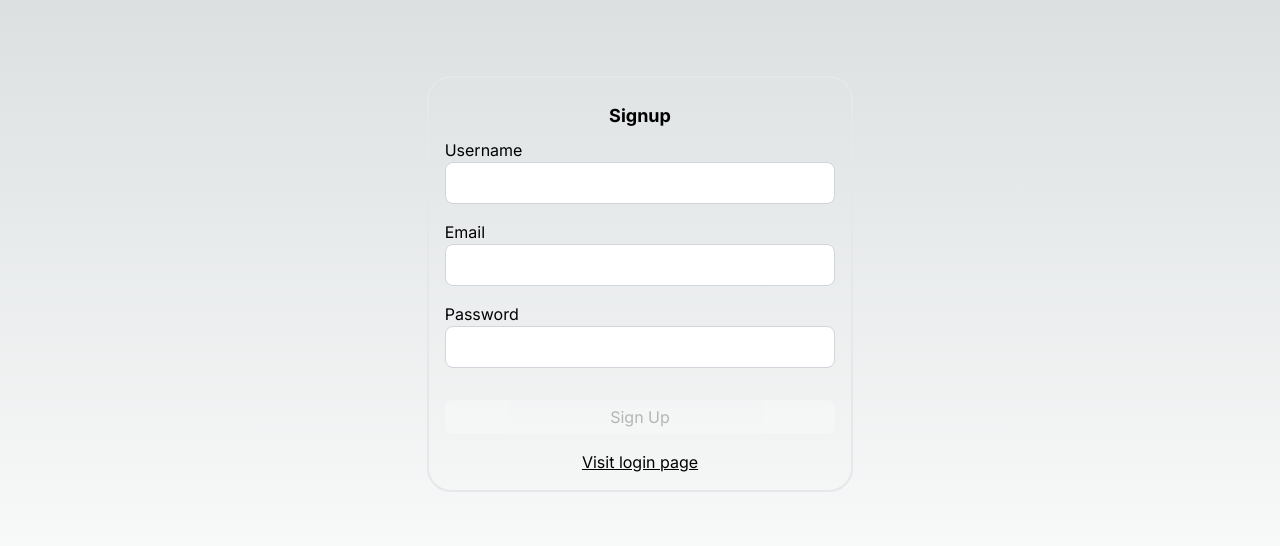
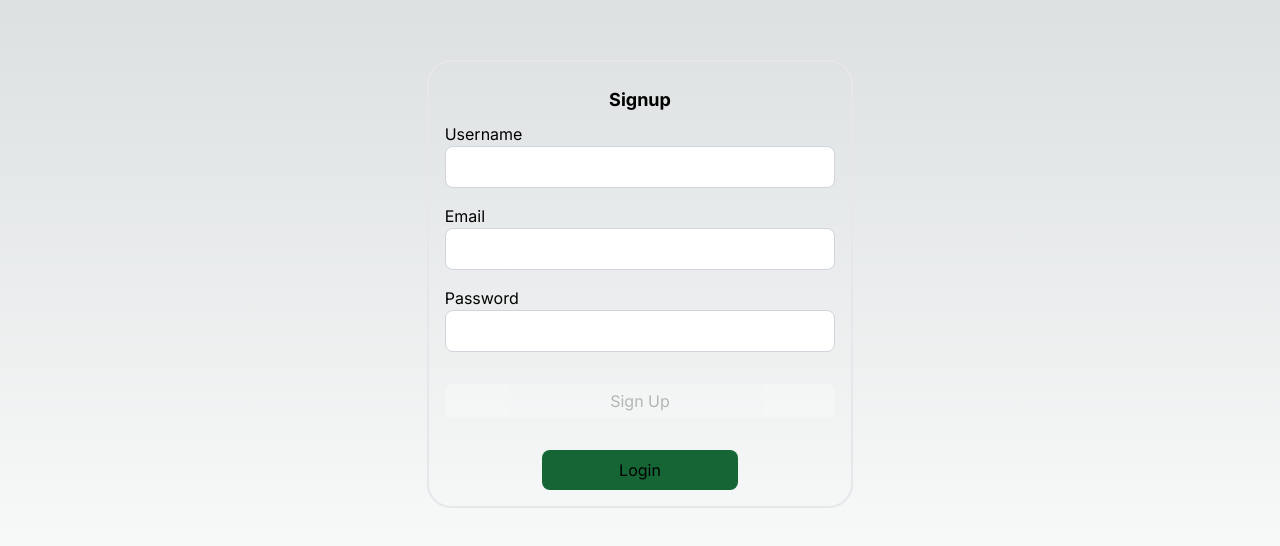
Before and after one commit to shiraznazir/first-nextjs-app, a Next.js app: page /signup in a window 1280 px wide. Shown: the part 116-662 px from the top of the page. Built offline with nearby package versions, Linux system fonts and the light colour scheme.

Commit message:
changes config file

```diff
--- /dev/null
+++ b/next.config.js
@@ -0,0 +1,8 @@
+module.exports = {
+  env: {
+    MONGODB_URI:
+      "mongodb+srv://talmud786:5724208sN@users.zpm7hjp.mongodb.net/first-nextjs-app",
+    TOKEN_SECRET: "shiraznazirpasha9837305499",
+    DOMAIN: "http://localhost:3000/",
+  },
+};
--- a/next.config.mjs
+++ /dev/null
@@ -1,4 +0,0 @@
-/** @type {import('next').NextConfig} */
-const nextConfig = {};
-
-export default nextConfig;
--- a/package.json
+++ b/package.json
@@ -25,6 +25,7 @@
     "@types/bcryptjs": "^2.4.6",
     "@types/jsonwebtoken": "^9.0.5",
     "@types/node": "^20",
+    "@types/nodemailer": "^6.4.14",
     "@types/react": "^18",
     "@types/react-dom": "^18",
     "autoprefixer": "^10.0.1",
--- a/src/app/forgotpassword/page.tsx
+++ b/src/app/forgotpassword/page.tsx
@@ -1,9 +1,9 @@
 "use client";
-import axios from 'axios';
-import Link from 'next/link';
-import React, { useEffect, useState } from 'react'
-import { Toaster , toast } from "react-hot-toast";
-import { useRouter } from 'next/navigation';
+import axios from "axios";
+import Link from "next/link";
+import React, { useEffect, useState } from "react";
+import { Toaster, toast } from "react-hot-toast";
+import { useRouter } from "next/navigation";
 
 const ForgotPasswordPage = () => {
   const router = useRouter();
@@ -11,18 +11,17 @@ const ForgotPasswordPage = () => {
   const [btnDisable, setBtnDisable] = useState(true);
   const [loading, setLoading] = useState(false);
 
-    useEffect(()=>{
-        if(email.length > 2){
-            setBtnDisable(false)
+  useEffect(() => {
+    if (email.length > 2) {
+      setBtnDisable(false);
     }
-    }, [email])
+  }, [email]);
 
-    const onChangePassword = async () =>{
-
+  const onChangePassword = async () => {
     try {
       setLoading(true);
       setBtnDisable(true);
-            const response =  await axios.post("/api/users/forgotpassword", { email });
+      const response = await axios.post("/api/users/forgotpassword", { email });
 
       if (response.data.status === 500) {
         toast.error("Forgot password Failed");
@@ -37,7 +36,7 @@ const ForgotPasswordPage = () => {
     } finally {
       setLoading(false);
     }
-    }
+  };
 
   return (
     <div className="flex flex-col justify-center items-center min-h-screen">
@@ -62,13 +61,18 @@ const ForgotPasswordPage = () => {
         >
           {loading ? "loading..." : "Get link"}
         </button>
-      <Link className="text-center underline" href="/login">
-        Visit login page
+        <div className="mt-4 flex flex-col justify-center items-center">
+          <Link
+            className="w-6/12 py-2 px-12 rounded-lg text-center bg-green-800"
+            href="/login"
+          >
+            Login
           </Link>
+        </div>
       </div>
       <Toaster position="top-right" />
     </div>
-  )
-}
+  );
+};
 
-export default ForgotPasswordPage
+export default ForgotPasswordPage;
--- a/src/app/signup/page.tsx
+++ b/src/app/signup/page.tsx
@@ -3,7 +3,7 @@ import Link from "next/link";
 import React, { useEffect, useState } from "react";
 import axios from "axios";
 import { useRouter } from 'next/navigation'
-import { Toaster , toast } from "react-hot-toast";
+import { Toaster, toast } from "react-hot-toast";
 
 export default function SignupPage() {
   const router = useRouter();
@@ -29,7 +29,7 @@ export default function SignupPage() {
       if (response.data.status === 500) {
         toast.error("Signup Failed");
         setBtnDisable(false);
-      }else{
+      } else {
         toast.success("User created successfully");
         router.push("/login");
       }
@@ -83,18 +83,22 @@ export default function SignupPage() {
           onChange={(e) => setUser({ ...user, password: e.target.value })}
         />
         <button
-          className={`my-4 bg-white rounded-lg p-[0.3rem] text-black ${
-            btnDisable ? "opacity-25" : "opacity-100"
-          }`}
+          className={`my-4 bg-white rounded-lg p-[0.3rem] text-black ${btnDisable ? "opacity-25" : "opacity-100"
+            }`}
           type="button"
           onClick={onSignUp}
           disabled={btnDisable}
         >
           {loading ? "loading..." : "Sign Up"}
         </button>
-        <Link className="text-center underline" href="/login">
-          Visit login page
-        </Link>
+        <div className="mt-4 flex flex-col justify-center items-center">
+          <Link
+            className="w-6/12 py-2 px-12 rounded-lg text-center bg-green-800"
+            href="/login"
+          >
+            Login
+          </Link>
+        </div>
       </div>
       <Toaster position="top-right" />
     </div>
--- a/src/dbConfig/dbConfig.ts
+++ b/src/dbConfig/dbConfig.ts
@@ -1,11 +1,10 @@
 import mongoose from "mongoose";
-import "dotenv/config";
 
 export const connect = async () => {
+  const url =
+    "mongodb+srv://talmud786:5724208sN@users.zpm7hjp.mongodb.net/first-nextjs-app";
   try {
-    await mongoose.connect(
-      "mongodb+srv://talmud786:5724208sN@users.zpm7hjp.mongodb.net/first-nextjs-app"
-    );
+    await mongoose.connect(url);
 
     const connection = mongoose.connection;
     connection.on("connected", () => {
--- a/src/helper/mailer.ts
+++ b/src/helper/mailer.ts
@@ -41,7 +41,6 @@ export const sendEmail = async ({ email, emailType, userId }: any) => {
       }?token=${hashedToken}
         </p>`,
     };
-    console.log("Mail OPtions ", mailOptions);
 
     const mailResponse = await transport.sendMail(mailOptions);
 
```
Also changed, not shown: 1 other file (tests, documents, lock files or other folders). Lines whose indentation alone changed are shown as unchanged.
